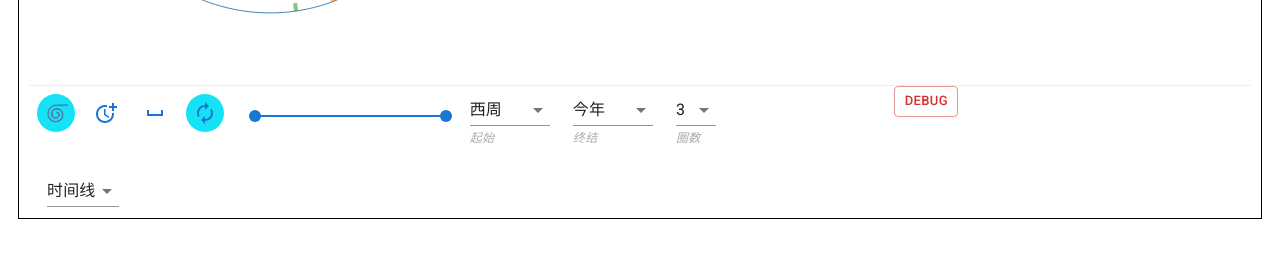
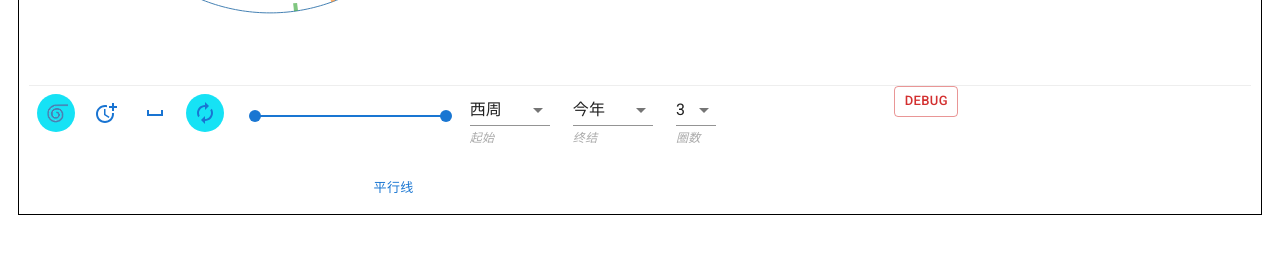
Before and after one commit to syao1979/timeline, a React (Create React App) app: page / in a window 1280 px wide. Shown: the part 440-698 px from the top of the page. Built offline with nearby package versions, Linux system fonts and the light colour scheme.

Commit message:
navigate - handle all URL search param changes

```diff
--- a/src/assets/data/monarch.jsx
+++ b/src/assets/data/monarch.jsx
@@ -1623,10 +1623,21 @@ const data = {
   ],
   元: [
     {
+      name: "元太祖",
+      birth: 1162,
+      start: 1206,
+      end: 1227,
+      info: `孛儿只斤·铁木真, 蒙古帝国可汗，尊号“成吉思汗”。世界史上杰出的政治家、军事家。1206年春天建国称帝，此后多次发动对外征服战争，
+      征服地域西达中亚、东欧的黑海海滨。1206年统一蒙古各部, 1211年野狐岭一战击败金朝主力军(以少胜多),1215年攻取金中都,
+      1218年灭西辽, 横扫中亚，重击花剌子模国, 哲别和速不台率军远征高加索山诸国以及黑海北岸的钦察草原诸国, 公元1227年灭西夏,在西夏病死`,
+    },
+    {
       name: "元世祖",
       start: 1260,
       end: 1294,
-      info: `忽必烈, 大蒙古国大汉成吉思汗孙子`,
+      info: `忽必烈, 大蒙古国大汉成吉思汗孙子.1265年（至元二年）十月，元世祖忽必烈追尊成吉思汗庙号为太祖。1266年（至元三年）十月，太庙建成，
+      制尊谥庙号，元世祖追尊成吉思汗谥号为圣武皇帝。1271年（至元八年），忽必烈将国号“大蒙古国”改为“大元”。1309年（至大二年）十二月，
+      元武宗海山加上尊谥法天启运，庙号太祖。从此之后，成吉思汗的谥号变为法天启运圣武皇帝`,
     },
     {
       name: "元裕宗",
--- a/src/components/Controller/Controller.jsx
+++ b/src/components/Controller/Controller.jsx
@@ -163,14 +163,20 @@ const Controller = () => {
         <Router>
           {/* <TimelineChart /> */}
           {ctlType === "mini" && graph === GRAPH_TYPES[1] ? (
-            <TimelineChart />
+            <TimelineChart
+              changePlot={() => setGraph(GRAPH_TYPES[0])}
+              changePlotLabel={GRAPH_TYPES[0]}
+            />
           ) : (
-            <Timeline />
+            <Timeline
+              changePlot={() => setGraph(GRAPH_TYPES[1])}
+              changePlotLabel={GRAPH_TYPES[1]}
+            />
           )}
         </Router>
       ) : null}
 
-      <div style={{ display: "flex", width: "auto", alignItems: "center" }}>
+      {/* <div style={{ display: "flex", width: "auto", alignItems: "center" }}>
         {ctlType === "main" ? (
           mainControl
         ) : ctlType === "mini" ? (
@@ -180,7 +186,7 @@ const Controller = () => {
             handleChange={(e) => setGraph(e.target.value)}
           />
         ) : null}
-      </div>
+      </div> */}
     </>
   );
 };
--- a/src/components/D3/Timeline.jsx
+++ b/src/components/D3/Timeline.jsx
@@ -4,7 +4,7 @@ import data from "../../assets/data/timeline";
 import Spiral from "./TimelineSpiral/TimelineSpiral";
 // import Demo from "./Demo/Demo";
 
-const Timeline = () => {
+const Timeline = (props) => {
   const THIS_YEAR = new Date().getFullYear();
   const DEFAULT_TIME_HEAD = data.findIndex((d) => d.name === "西周"); //黄帝"); // timeline "黄帝" index
   const DEFAULT_TIME_BUTT = data.findIndex((d) => d.name === "今年"); // timeline "今年" index
@@ -14,7 +14,7 @@ const Timeline = () => {
 
   return (
     <div id="timeline" style={{ margin: 10 }}>
-      <Spiral />
+      <Spiral {...props} />
     </div>
   );
 };
--- a/src/components/D3/TimelineSpiral/TimelineSpiral.jsx
+++ b/src/components/D3/TimelineSpiral/TimelineSpiral.jsx
@@ -51,7 +51,7 @@ timeline[DEFAULT_TIME_BUTT].start = THIS_YEAR;
 const FAR_YEAR = timeline[DEFAULT_TIME_HEAD].start; // timeline "黄帝" start
 const NEAR_YEAR = THIS_YEAR; // initial starting year in limeline, running backwards to past
 
-const TimelineSpiral = () => {
+const TimelineSpiral = ({ changePlot, changePlotLabel }) => {
   const [spiralConfig, setSpiralConfig] = useState(null);
   const [plotConfig, setPlotConfig] = useState(null);
   const [plotData, setPlotData] = useState(null);
@@ -97,27 +97,10 @@ const TimelineSpiral = () => {
   };
 
   const refresh = (param) => {
-    console.log(param, "[refresh]");
-    //- need to reset zoom but can't save the zoom object from zoom init;
-    // if (isMobile) {
-    //   //- use redirect instead;
-    //   const loc = window.location;
-    //   window.location.href = `${loc.protocol}//${loc.host}${loc.pathname}${param}`;
-    // } else {
-    if (param === undefined && zoomer) {
-      // console.log(zoomer.zoom, "[zoomer]");
-      // select("svg g")
-      //   .transition()
-      //   .duration(750)
-      //   .call(zoomer.zoom.transform, d3.zoomIdentity);
-    }
-
-    if (param === undefined) {
-      navigate("");
-    } else {
-      navigate(param);
-    }
-    // }
+    navigate({
+      pathname: window.location.pathname,
+      search: param ? param : "",
+    });
   };
   const updateURL = (key = null, value = null) => {
     if (!key) return;
@@ -1511,8 +1494,7 @@ const TimelineSpiral = () => {
   };
 
   const handleReset = () => {
-    const loc = window.location;
-    loc.href = `${loc.protocol}//${loc.host}${loc.pathname}`;
+    refresh("");
   };
 
   const showControls = spiralConfig && Object.keys(timeHeadArray).length > 0;
@@ -1623,7 +1605,7 @@ const TimelineSpiral = () => {
       />
     ) : (
       <Box sx={{ flexGrow: 1 }}>
-        <Grid container spacing={2}>
+        <Grid container spacing={2} justify="flex-end">
           <Grid item xs={2}>
             <Grid container spacing={1}>
               <Grid item xs={3}>
@@ -1665,6 +1647,25 @@ const TimelineSpiral = () => {
               </Button>
             ) : null}
           </Grid>
+          <Grid
+            item
+            xs={4}
+            style={{
+              display: "flex",
+              justifyContent: "flex-end",
+              alignItems: "center",
+            }}
+          >
+            <Button
+              // variant="outlined"
+              // color="error"
+              size="small"
+              onClick={changePlot}
+              style={{ marginLeft: 40 }}
+            >
+              {changePlotLabel}
+            </Button>
+          </Grid>
         </Grid>
       </Box>
     )
--- a/src/components/TimelineChart/TimelineChart.jsx
+++ b/src/components/TimelineChart/TimelineChart.jsx
@@ -1,6 +1,9 @@
 import React, { useState, useEffect, useRef } from "react";
 import TimelinesChart from "timelines-chart";
 import { select } from "d3";
+import Button from "@mui/material/Button";
+import Grid from "@mui/material/Grid";
+import Box from "@mui/material/Box";
 
 import timelineData from "../../assets/data/timeline";
 import monarch from "../../assets/data/monarch";
@@ -14,7 +17,7 @@ Refs:
     https://www.npmjs.com/package/timelines-chart?activeTab=readme
     https://github.com/vasturiano/timelines-chart/tree/master/src
  */
-const TimelineChart = () => {
+const TimelineChart = ({ changePlot, changePlotLabel }) => {
   const [tData, setTData] = useState(null);
   const [gList, setGList] = useState(null);
   const [gID, setGID] = useState(null);
@@ -209,18 +212,39 @@ const TimelineChart = () => {
   }, [gList, gID]);
 
   return (
-    <>
+    <div style={{ padding: 20 }}>
       <div style={{ margin: 10 }} id="chart" ref={ref} />
       {gList && gID !== null ? (
-        <div style={{ display: "flex", width: "auto", alignItems: "center" }}>
-          <SelectCtl
-            value={gList[gID]}
-            valueArray={gList}
-            handleChange={(e) => setGID(gList.indexOf(e.target.value))}
-          />
-        </div>
+        <Box sx={{ flexGrow: 1 }}>
+          <Grid container spacing={2} justify="flex-end">
+            <Grid item xs={2}>
+              <SelectCtl
+                value={gList[gID]}
+                valueArray={gList}
+                handleChange={(e) => setGID(gList.indexOf(e.target.value))}
+              />
+            </Grid>
+            <Grid
+              item
+              xs={12}
+              style={{
+                display: "flex",
+                justifyContent: "flex-end",
+                alignItems: "center",
+              }}
+            >
+              <Button
+                size="small"
+                onClick={changePlot}
+                style={{ marginLeft: 40 }}
+              >
+                {changePlotLabel}
+              </Button>
+            </Grid>
+          </Grid>
+        </Box>
       ) : null}
-    </>
+    </div>
   );
 };
 
```
Also changed, not shown: 8 other files (tests, documents, lock files or other folders).
